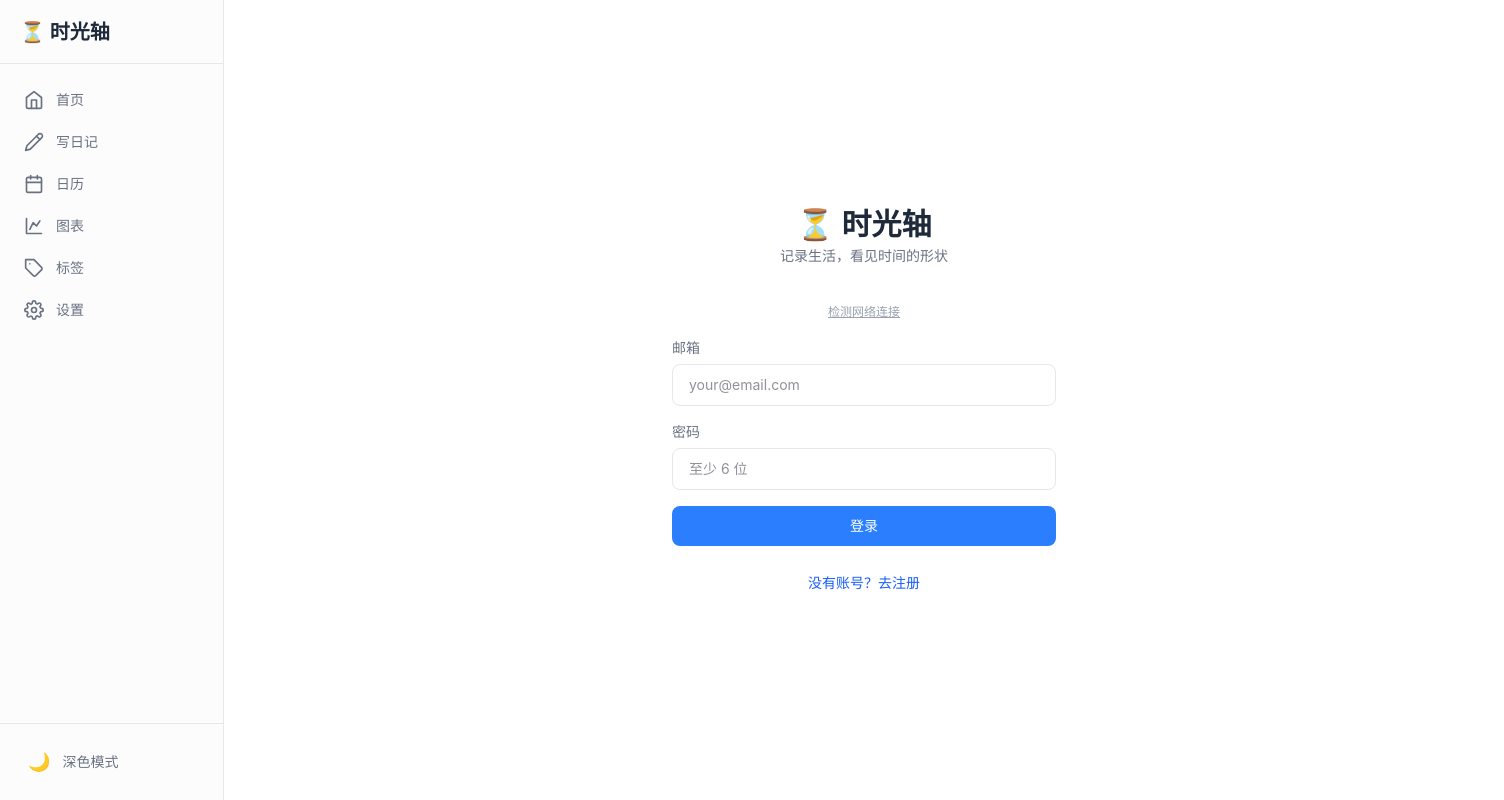
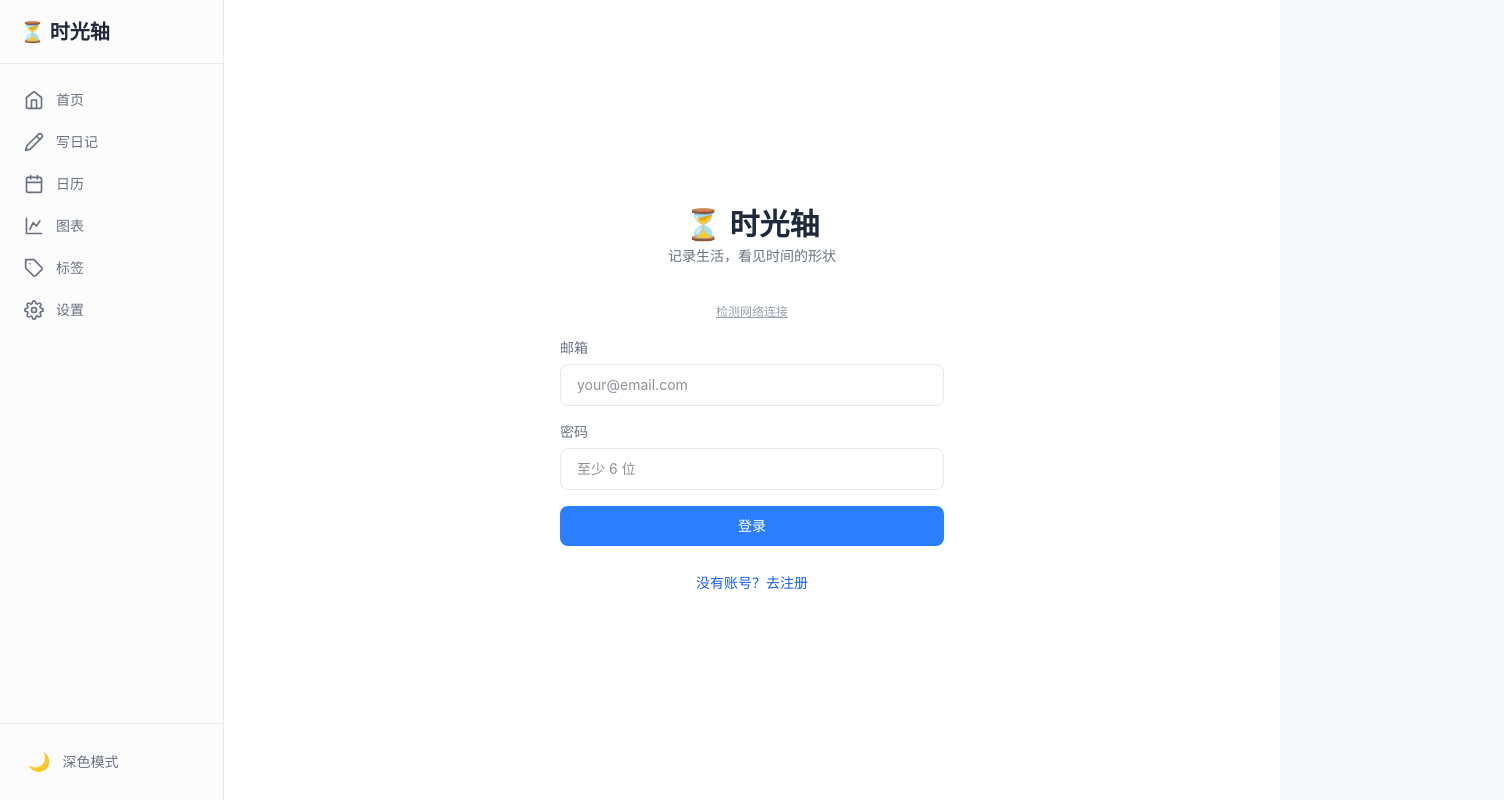
Before and after one commit to yunmumu-Aug/-, a Next.js app: page /auth in a window 1280 px wide. Shown: the whole page, 1504 px wide, since content can reach past the window. Built offline with nearby package versions, Linux system fonts and the light colour scheme; no server answers.

Commit message:
fix: 布局居中修复 — sidebar 改用 flex 布局替代 fixed
- client-layout: flex 布局替代 md:ml-56 偏移
- sidebar: 从 md:fixed 改为 md:shrink-0 自动占据左侧空间
- Dashboard header 去掉负边距
- TodaySummary 定位修复

```diff
--- a/src/app/page.tsx
+++ b/src/app/page.tsx
@@ -94,8 +94,8 @@ interface TimelineEvent {
 /** Header — sticky top bar inside the page content */
 function DashboardHeader({ displayName, dateStr }: { displayName: string; dateStr: string }) {
   return (
-    <div className="sticky top-0 z-20 -mx-4 sm:-mx-6 md:-mx-0 px-4 sm:px-6 md:px-0 py-3
-      bg-surface dark:bg-slate-900 border-b border-gray-200 dark:border-slate-700">
+    <div className="sticky top-0 z-20 px-4 sm:px-6 md:px-0 py-3
+      bg-surface dark:bg-slate-900">
       <div className="flex items-center justify-between">
         <div>
           <h1 className="text-lg font-bold text-gray-800 dark:text-slate-100">
@@ -234,7 +234,7 @@ function TodaySummary({
   wordCount: number;
 }) {
   return (
-    <div className="fixed bottom-14 md:bottom-0 left-0 right-0 md:left-56 z-20 px-4 pb-3 pt-0 pointer-events-none">
+    <div className="fixed bottom-14 md:bottom-0 left-0 right-0 z-20 px-4 pb-3 pt-0 pointer-events-none">
       <div className="max-w-5xl mx-auto pointer-events-auto">
         <div
           className="rounded-2xl px-5 py-3.5 shadow-[0_-4px_20px_rgba(0,0,0,0.04)] dark:shadow-[0_-4px_20px_rgba(0,0,0,0.2)]
@@ -360,7 +360,7 @@ export default function Home() {
   if (authLoading || !user) return null;
 
   return (
-    <div className="w-full max-w-5xl mx-auto">
+    <div className="w-full px-4 sm:px-6 md:px-8 max-w-5xl">
       {/* ---- Smooth scroll for animations ---- */}
       <style>{`
         @keyframes tl-in {
@@ -404,7 +404,7 @@ export default function Home() {
             {/* Hero Card — fade in */}
             <div className="animate-[tl-in_0.4s_ease-out_both]">
               <div style={{ background: "linear-gradient(180deg, #ffffff 0%, #ffffff 38%, #f6f8fd 55%, #f0f3fb 100%)" }}
-                className="rounded-[26px] p-0.5 -mx-4 sm:-mx-6 md:mx-0">
+                className="rounded-[26px] p-0.5">
                 <div className="px-3 pt-4 pb-3">
                   <HeroCard
                     awakeLabel={awakeLabel}
--- a/src/components/layout/client-layout.tsx
+++ b/src/components/layout/client-layout.tsx
@@ -10,7 +10,7 @@ function FilterBar() {
   const { selectedTag, clearFilter } = useTagFilter();
   if (!selectedTag) return null;
   return (
-    <div className="md:ml-56 flex items-center gap-2 px-4 py-2 bg-blue-50/60 dark:bg-blue-900/15 border-b border-blue-100 dark:border-blue-800/30 text-xs">
+    <div className="flex items-center gap-2 px-4 py-2 bg-blue-50/60 dark:bg-blue-900/15 border-b border-blue-100 dark:border-blue-800/30 text-xs">
       <span className="text-gray-500 dark:text-slate-400">筛选：</span>
       <span className="inline-flex items-center gap-1 px-2 py-0.5 rounded-full bg-blue-100 dark:bg-blue-800/40 text-blue-700 dark:text-blue-300 font-medium">
         #{selectedTag}
@@ -28,12 +28,16 @@ export default function ClientLayout({ children }: { children: React.ReactNode }
     <ThemeProvider>
       <AuthProvider>
         <TagFilterProvider>
-          <Sidebar />
-          <FilterBar />
-          <main className="flex-1 w-full md:ml-56 pb-14 md:pb-0">
-            {children}
-          </main>
-          <BottomNav />
+          <div className="flex flex-col md:flex-row min-h-screen">
+            <Sidebar />
+            <div className="flex-1 flex flex-col min-w-0">
+              <FilterBar />
+              <main className="flex-1 w-full pb-14 md:pb-0">
+                {children}
+              </main>
+              <BottomNav />
+            </div>
+          </div>
         </TagFilterProvider>
       </AuthProvider>
     </ThemeProvider>
--- a/src/components/layout/sidebar.tsx
+++ b/src/components/layout/sidebar.tsx
@@ -42,7 +42,7 @@ export default function Sidebar() {
   const { theme, toggle } = useTheme();
 
   return (
-    <aside className="hidden md:flex md:flex-col md:w-56 md:fixed md:inset-y-0 md:border-r md:border-gray-200 md:dark:border-slate-700 md:bg-surface dark:md:bg-slate-900 md:z-30">
+    <aside className="hidden md:flex md:flex-col md:w-56 md:shrink-0 md:min-h-screen md:border-r md:border-gray-200 md:dark:border-slate-700 md:bg-surface dark:md:bg-slate-900">
       {/* Logo */}
       <Link href="/" className="flex items-center h-16 px-5 border-b border-gray-200 dark:border-slate-700 shrink-0">
         <span className="text-xl font-bold text-gray-800 dark:text-slate-100">⏳ 时光轴</span>
```
